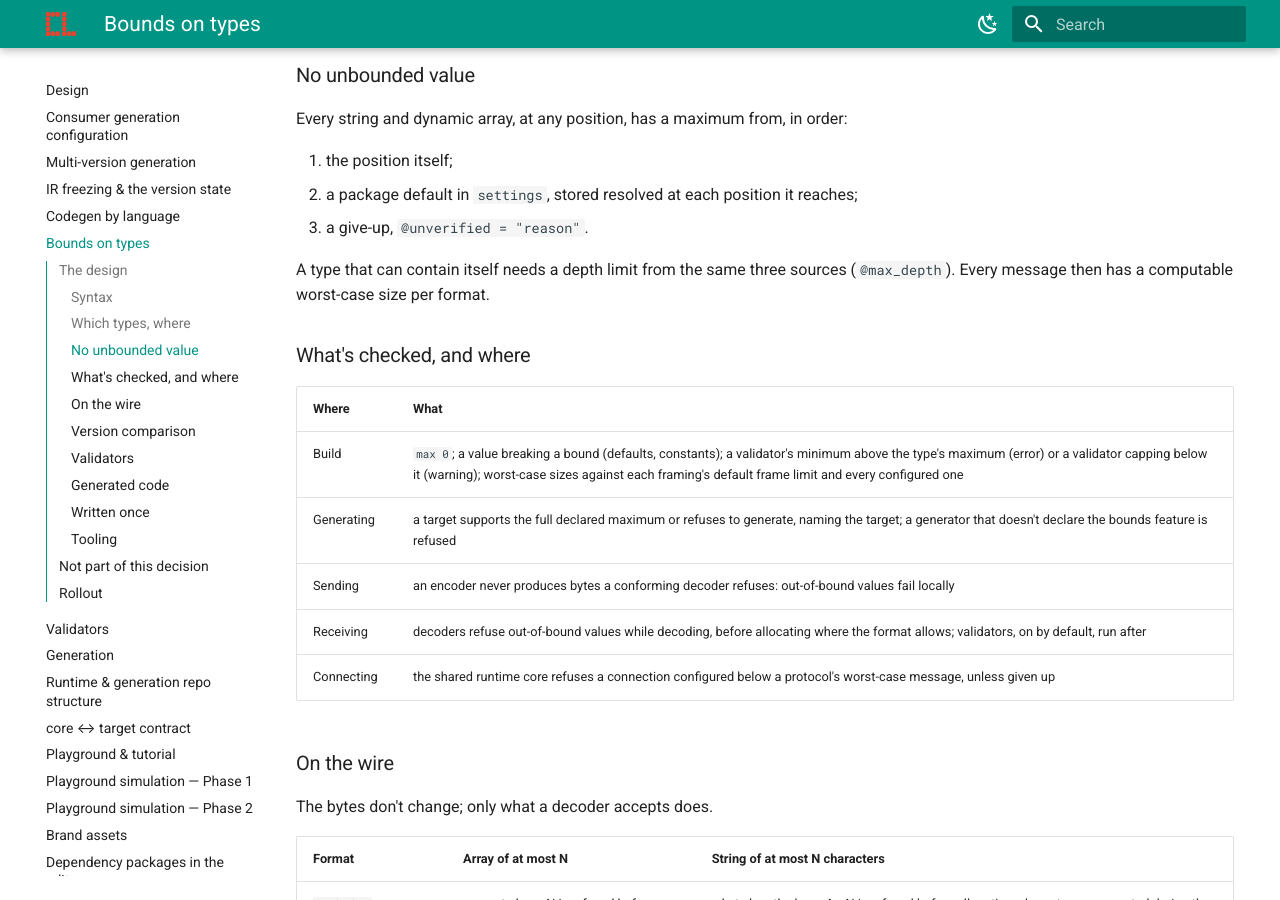
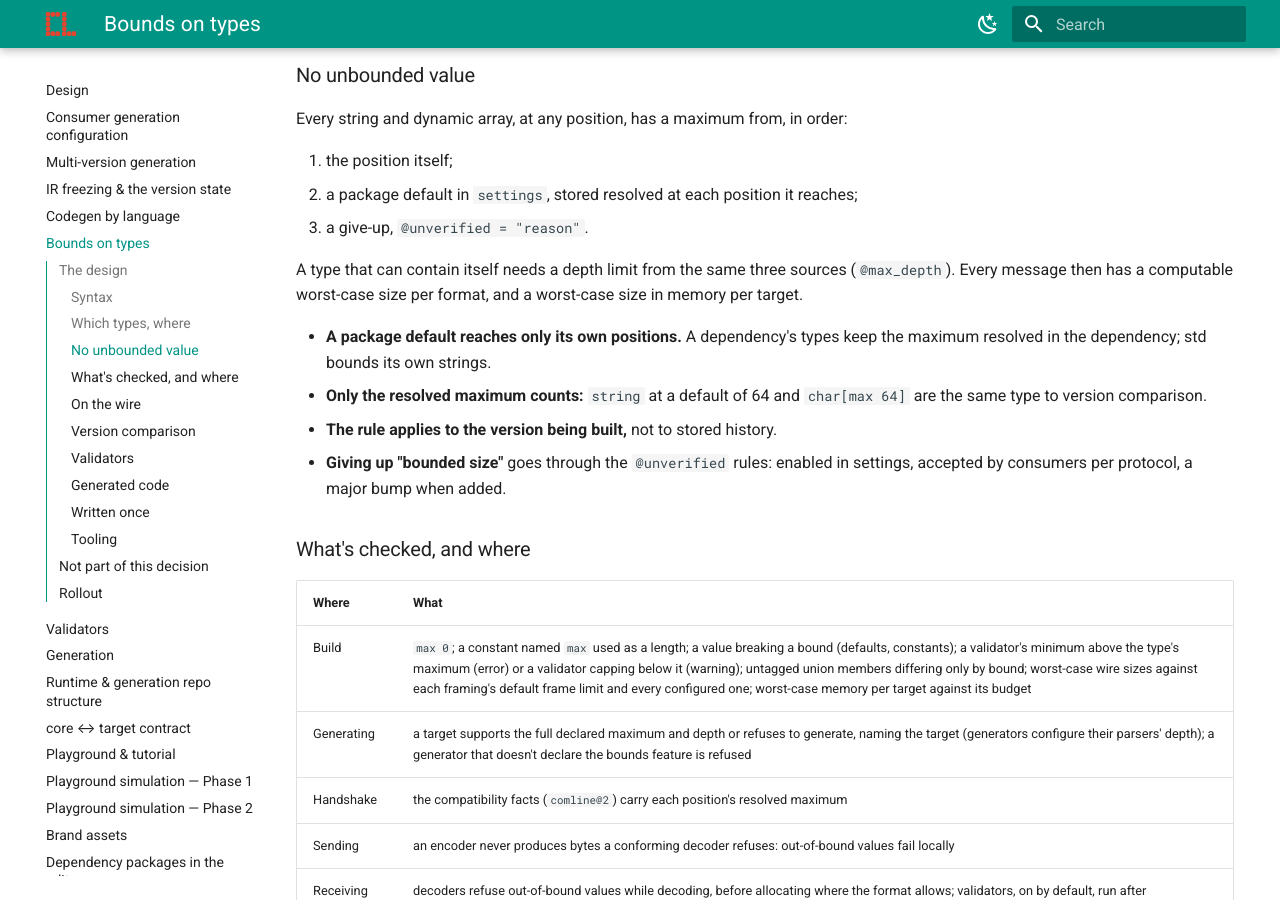
Before and after one commit to ComlineProject/docs, an MkDocs documentation site: the page built from docs/docs/design/type-bounds.md, in a window 1280 px wide and 900 px high, scrolled down 1142 px. Built offline with MkDocs 1.6.1 and Material for MkDocs 9.7.7, drawn with Linux system fonts in a browser that asks for light colours; the version menu is left out; some of the changed text lies outside the part shown.

Commit message:
proposals: bounds considerations 16 to 24, decided
The handshake's compatibility facts carry bounds; untagged unions can't
differ only by bound; worst-case memory per target is checked alongside
wire size; defaults reach only their own package and std bounds its
strings; nesting depth joins the per-target ceilings; a constant named
max is a build error. Clarified: only resolved maxima count, the rule
applies to new builds, and giving up bounded size goes through
@unverified.

```diff
--- a/docs/docs/design/type-bounds.md
+++ b/docs/docs/design/type-bounds.md
@@ -63,14 +63,24 @@ Every string and dynamic array, at any position, has a maximum from, in order:
 3. a give-up, `@unverified = "reason"`.
 
 A type that can contain itself needs a depth limit from the same three sources
-(`@max_depth`). Every message then has a computable worst-case size per format.
+(`@max_depth`). Every message then has a computable worst-case size per format,
+and a worst-case size in memory per target.
+
+- **A package default reaches only its own positions.** A dependency's types
+  keep the maximum resolved in the dependency; std bounds its own strings.
+- **Only the resolved maximum counts:** `string` at a default of 64 and
+  `char[max 64]` are the same type to version comparison.
+- **The rule applies to the version being built,** not to stored history.
+- **Giving up "bounded size"** goes through the `@unverified` rules: enabled in
+  settings, accepted by consumers per protocol, a major bump when added.
 
 ### What's checked, and where
 
 | Where | What |
 |---|---|
-| Build | `max 0`; a value breaking a bound (defaults, constants); a validator's minimum above the type's maximum (error) or a validator capping below it (warning); worst-case sizes against each framing's default frame limit and every configured one |
-| Generating | a target supports the full declared maximum or refuses to generate, naming the target; a generator that doesn't declare the bounds feature is refused |
+| Build | `max 0`; a constant named `max` used as a length; a value breaking a bound (defaults, constants); a validator's minimum above the type's maximum (error) or a validator capping below it (warning); untagged union members differing only by bound; worst-case wire sizes against each framing's default frame limit and every configured one; worst-case memory per target against its budget |
+| Generating | a target supports the full declared maximum and depth or refuses to generate, naming the target (generators configure their parsers' depth); a generator that doesn't declare the bounds feature is refused |
+| Handshake | the compatibility facts (`comline@2`) carry each position's resolved maximum |
 | Sending | an encoder never produces bytes a conforming decoder refuses: out-of-bound values fail locally |
 | Receiving | decoders refuse out-of-bound values while decoding, before allocating where the format allows; validators, on by default, run after |
 | Connecting | the shared runtime core refuses a connection configured below a protocol's worst-case message, unless given up |
@@ -148,7 +158,7 @@ runtime core primitive is used only where measurement shows it's faster.
 | 4 | core | version comparison: bound changes breaking |
 | 5 | core, std | `NonEmpty`, `MinChars`, `MinItems`, `IntRange`; `StringBounds.max_chars` default |
 | 6 | core, generation | the doc model and the codegen kernel carry bounds; generators declare the bounds feature, and the CLI refuses those that don't |
-| 7 | runtime | conformance vectors for bounds per format, and the depth limit |
+| 7 | runtime | conformance vectors for bounds per format, the depth limit, and bounds in the compatibility facts |
 | 8 | comline-rust | checks while decoding and encoding, alias newtypes, validators on by default |
 | 9 | comline-typescript | checks while decoding and encoding, branded aliases; validators with core#96's step 4d |
 | 10 | cli | `validate_on_decode` default, worst-case sizes against configured limits, migration |
```
Also changed, not shown: docs/docs/proposals/type-bounds/max-only.md (+9 -0 lines).
